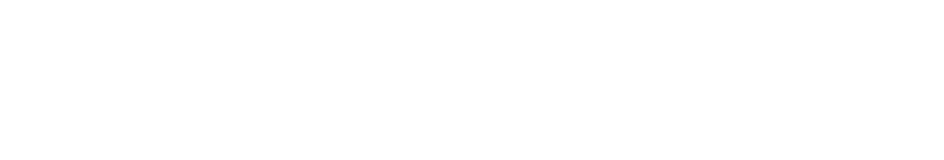
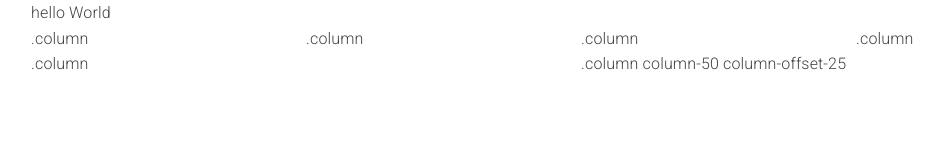
Before and after one commit to Mxmba-dev/hair-salon-template, a plain HTML site: page index.html in a window 1280 px wide. Shown: the whole page, without its empty margins (69-1013 px from the left). Drawn offline with nearby package versions, Linux system fonts and the light colour scheme.

```diff
--- a/assets/styles/scss/global/variables.scss
+++ b/assets/styles/scss/global/variables.scss
@@ -1,3 +1,5 @@
+//colors
 $white: #fff;
 $black: #000;
 $black-gray: #414141;
+$orange: #FD936B;
--- a/assets/styles/scss/main.scss
+++ b/assets/styles/scss/main.scss
@@ -1,5 +1,5 @@
 @import "global/variables";
 
 body{
-    color: $white;
+    color: $black-gray;
 }
--- a/index.html
+++ b/index.html
@@ -11,7 +11,7 @@
 </head>
 <body>
     <div class="container">
-
+        hello World
         <div class="row">
             <div class="column">.column</div>
             <div class="column">.column</div>
```
Also changed, not shown: assets/images/hero-bg-2.jpg (added), assets/styles/main.css, 2 other files.
